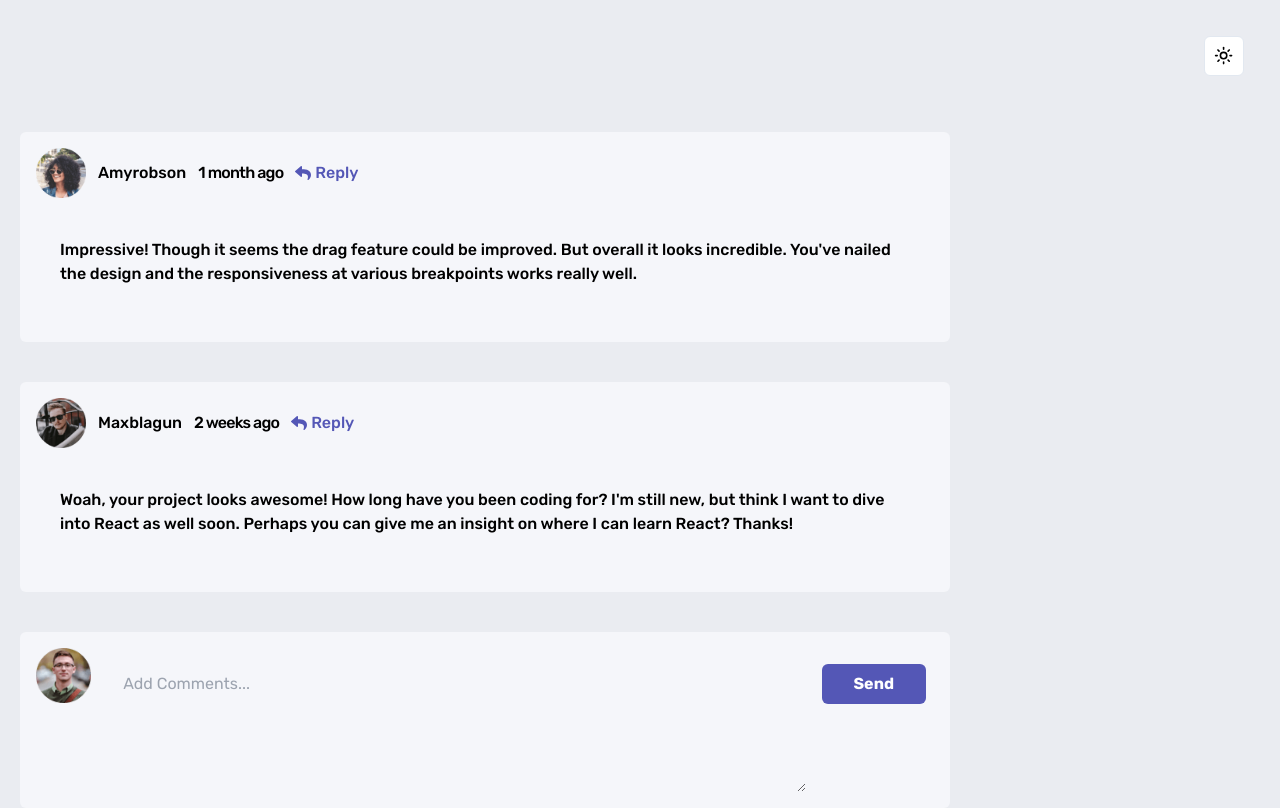
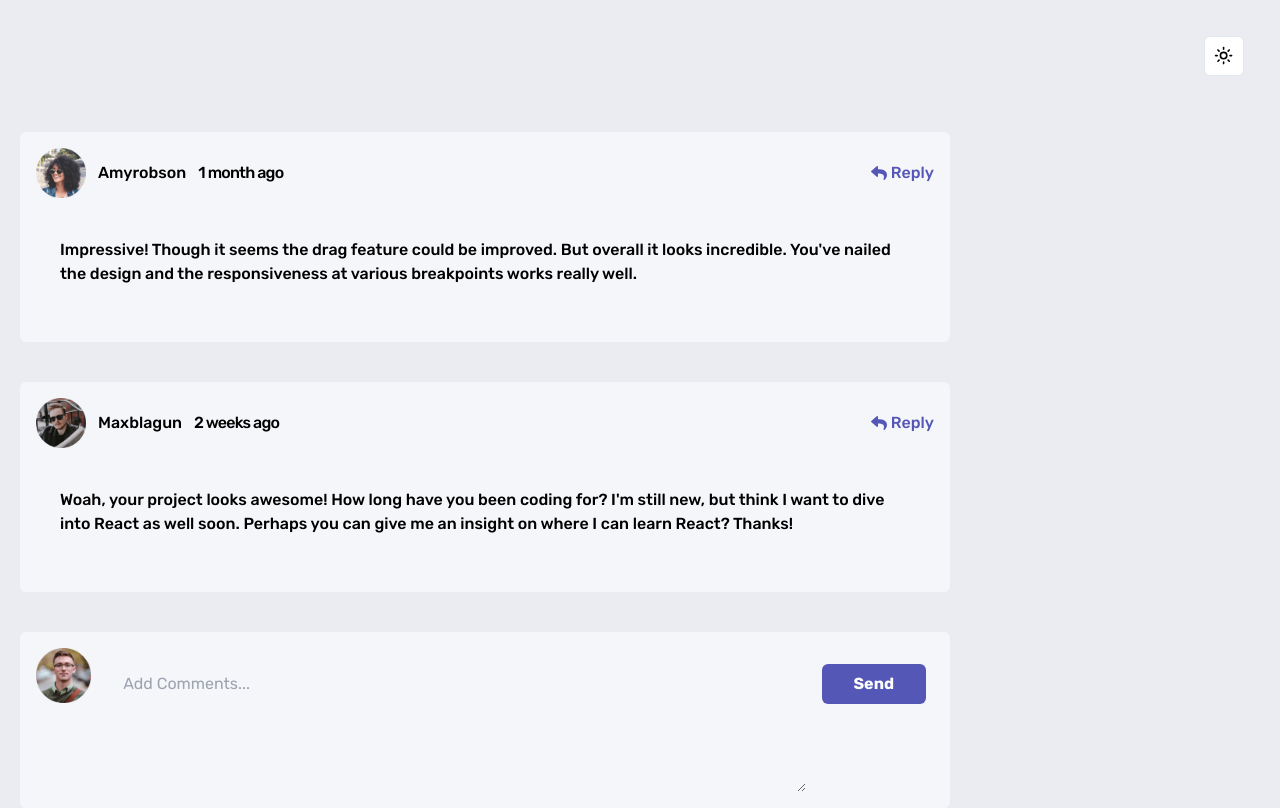
Before and after one commit to Fred-omojole/interactive-comments, a Next.js app: page / in a window 1280 px wide. Built offline with nearby package versions, Linux system fonts and the light colour scheme.

Commit message:
comment styling

```diff
--- a/app/(home)/components/Comments.tsx
+++ b/app/(home)/components/Comments.tsx
@@ -33,7 +33,7 @@ const Comments = () => {
         <div key={commentIndex}>
           <div className="p-3 mt-10 bg-[hsl(228,33%,97%)] rounded-md lg:flex lg:gap-2 lg:w-3/4 lg:p-4">
             <div className="">
-              <div className="flex gap-3 items-center mb-4 font-medium">
+              <div className="flex gap-3  items-center mb-4 font-medium">
                 <Image
                   src={comment.user.image.png}
                   width={50}
@@ -52,16 +52,18 @@ const Comments = () => {
                 <p className="capitalize ">{comment.user.username}</p>
                 <p className="tracking-tighter">{comment.createdAt}</p>
 
-                <div className="hidden lg:block ">
-                  <Replyy  />
-                </div>
+                {/* <div className="   "> */}
+                  <div className="hidden lg:ml-auto lg:grid  lg:place-content-end ">
+                    <Replyy />
+                  </div>
+                {/* </div> */}
               </div>
 
               <p className="p-6 font-medium mb-4">{comment.content}</p>
 
-              <div className="lg:hidden grid place-content-end">
-                  <Replyy  />
-                </div>
+              <div className="lg:hidden grid place-content-end ">
+                <Replyy />
+              </div>
             </div>
           </div>
         </div>
--- a/app/(home)/components/Replyy.tsx
+++ b/app/(home)/components/Replyy.tsx
@@ -8,12 +8,12 @@ const Replyy = () => {
 
   return (
     <>
-
-      <button className="flex gap-1 items-center justify-center blue ">
-        <FaReply className="" />
-        <span className="grid">Reply</span>
-      </button>
-
+      <div className="space-x-4">
+        <button className=" flex gap-1 items-center justify-center blue  ">
+          <FaReply className="" />
+          <span className="font-medium">Reply</span>
+        </button>
+      </div>
     </>
   );
 };
```
